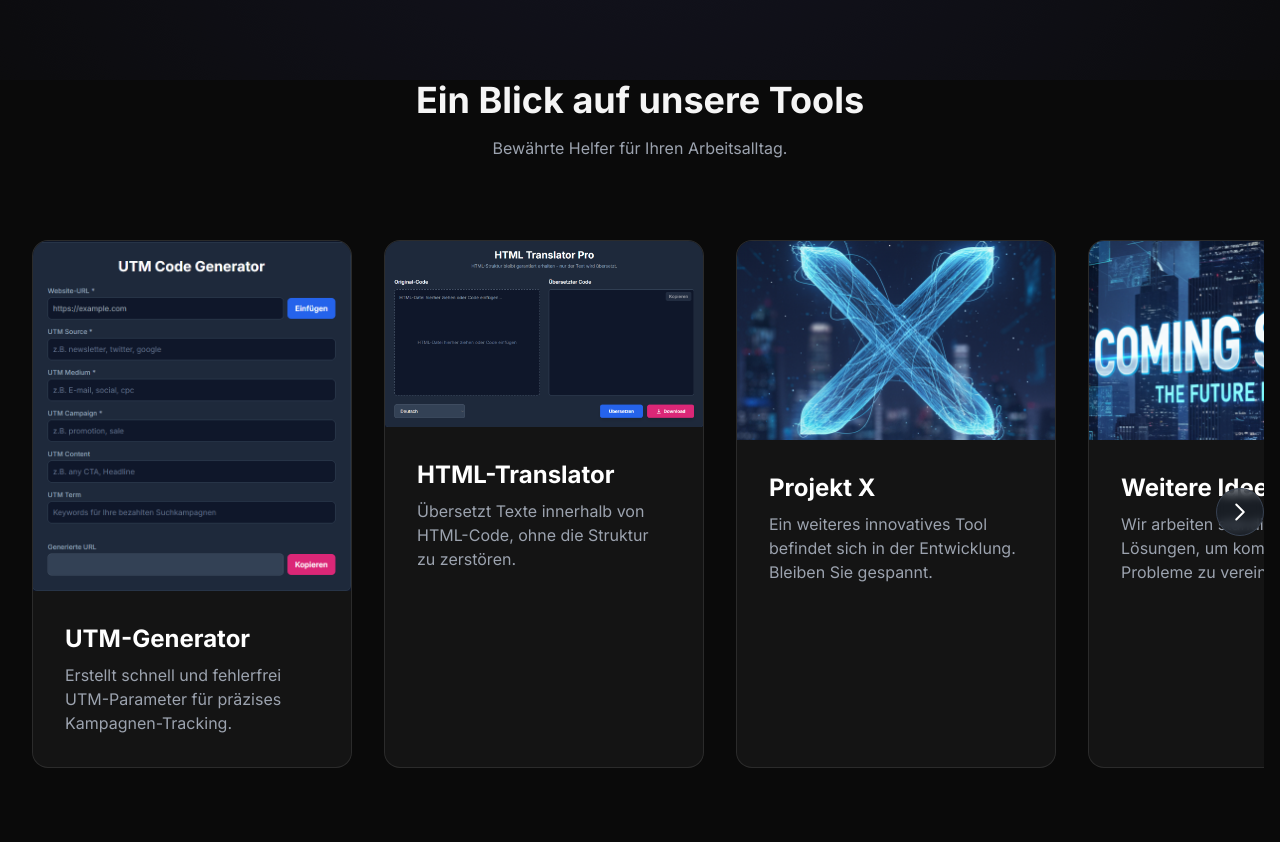
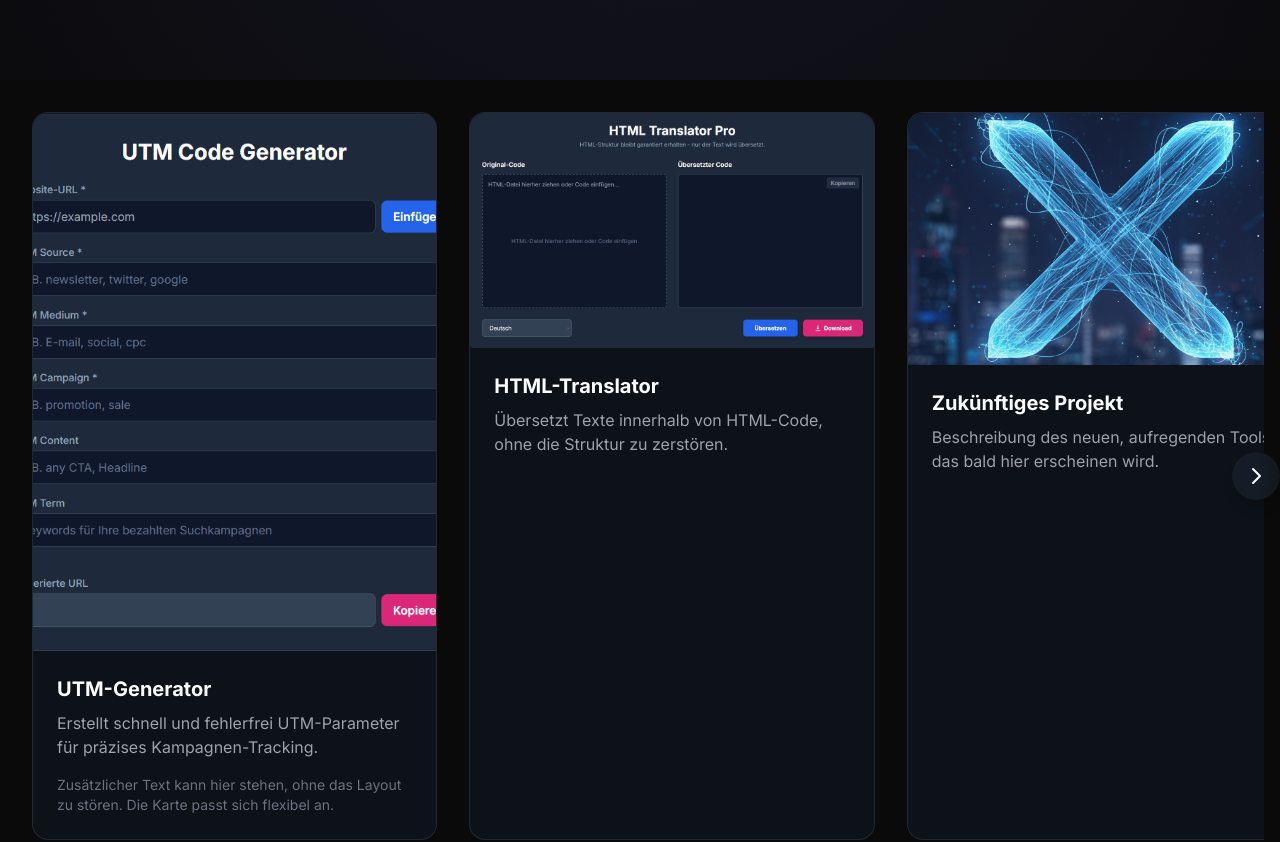
Before and after one commit to Aykolino511/aykolino.github.io, a plain HTML site: page index.html in a window 1280 px wide. Shown: the part 720-1562 px from the top of the page. Drawn offline with nearby package versions, Linux system fonts and the light colour scheme.

Commit message:
Update index.html

```diff
--- a/index.html
+++ b/index.html
@@ -210,72 +210,126 @@
             </div>
         </header>
 
-        <!-- Featured Apps Section -->
-        <section id="featured-apps" class="pb-24">
-            <h2 class="text-4xl font-bold text-center mb-4 fade-in-up">Ein Blick auf unsere Tools</h2>
-            <p class="text-center text-gray-400 mb-16 fade-in-up" style="transition-delay: 150ms;">Bewährte Helfer für Ihren Arbeitsalltag.</p>
+      <style>
+    /* Versteckt die Scrollbar im Slider-Container */
+    .slider-container {
+        scrollbar-width: none; /* Für Firefox */
+    }
+    .slider-container::-webkit-scrollbar {
+        display: none; /* Für Chrome, Safari, and Opera */
+    }
+    /* Hover-Effekt für die Karten */
+    .slider-card {
+        transition: transform 0.3s ease-in-out, box-shadow 0.3s ease-in-out;
+    }
+    .slider-card:hover {
+        transform: translateY(-8px);
+        box-shadow: 0 10px 30px rgba(0, 0, 0, 0.5);
+    }
+</style>
 
-            <div class="relative">
-                <div id="apps-container" class="flex overflow-x-auto snap-x snap-mandatory space-x-8 pt-4 pb-8 scrollbar-hide -mx-4 px-4">
+<div id="slider-component-wrapper" class="relative max-w-7xl mx-auto">
+    <div class="absolute inset-y-0 left-0 z-10 flex items-center -ml-4 md:-ml-8">
+        <button id="scroll-left" class="bg-gray-800/50 hover:bg-gray-700/80 transition-all text-white rounded-full w-12 h-12 flex items-center justify-center shadow-lg backdrop-blur-sm">
+            <svg xmlns="http://www.w3.org/2000/svg" class="h-6 w-6" fill="none" viewBox="0 0 24 24" stroke="currentColor"><path stroke-linecap="round" stroke-linejoin="round" stroke-width="2" d="M15 19l-7-7 7-7" /></svg>
+        </button>
+    </div>
+    <div class="absolute inset-y-0 right-0 z-10 flex items-center -mr-4 md:-mr-8">
+         <button id="scroll-right" class="bg-gray-800/50 hover:bg-gray-700/80 transition-all text-white rounded-full w-12 h-12 flex items-center justify-center shadow-lg backdrop-blur-sm">
+            <svg xmlns="http://www.w3.org/2000/svg" class="h-6 w-6" fill="none" viewBox="0 0 24 24" stroke="currentColor"><path stroke-linecap="round" stroke-linejoin="round" stroke-width="2" d="M9 5l7 7-7 7" /></svg>
+        </button>
+    </div>
 
-                    <!-- App Card 1 -->
-                    <a href="https://utm-generator.aykolino.de" class="block snap-center flex-shrink-0 w-80 fade-in-up" style="transition-delay: 200ms;">
-                        <div class="app-card rounded-2xl h-full">
-                            <!-- BILD-PLATZHALTER (HOCHKANT): Ersetze diesen <div> Block durch deinen <img> Tag.
-                                 - IDEALE GRÖSSE: 640px breit x 1024px hoch
-                                 - SEITENVERHÄLTNIS: 10:16
-                                 - BEISPIEL: <img src="pfad/zum/bild.jpg" alt="UTM-Generator Vorschau" class="w-full h-full object-cover"> -->
-                            <img src="Bild_2025-10-08_103949329.png" alt="UTM-Generator Vorschau" class="w-full">
-                            <div class="p-8">
-                                <h3 class="text-2xl font-bold text-white mb-2">UTM-Generator</h3>
-                                <p class="text-gray-400">Erstellt schnell und fehlerfrei UTM-Parameter für präzises Kampagnen-Tracking.</p>
+    <div id="slider-container" class="slider-container flex overflow-x-auto snap-x snap-mandatory scroll-smooth py-8 -mx-4 px-4 gap-8">
+
+        <a href="https://utm-generator.aykolino.de" class="snap-center block flex-shrink-0 w-full sm:w-1/2 lg:w-1/3">
+            <div class="slider-card bg-gray-900/50 border border-gray-700/50 rounded-2xl overflow-hidden h-full flex flex-col">
+                <div class="aspect-[3/4] bg-gradient-to-br from-blue-500/20 to-violet-500/20 flex items-center justify-center">
+                    <img src="Bild_2025-10-08_103949329.png" alt="UTM-Generator Vorschau" class="w-full h-full object-cover">
+                </div>
+                <div class="p-6 flex-grow flex flex-col">
+                    <h3 class="text-xl font-bold text-white mb-2">UTM-Generator</h3>
+                    <p class="text-gray-400 text-base mb-4 flex-grow">Erstellt schnell und fehlerfrei UTM-Parameter für präzises Kampagnen-Tracking.</p>
+                    <p class="text-sm text-gray-500">Zusätzlicher Text kann hier stehen, ohne das Layout zu stören. Die Karte passt sich flexibel an.</p>
                 </div>
             </div>
         </a>
 
-                    <!-- App Card 2 -->
-                    <a href="https://html-translator.aykolino.de" class="block snap-center flex-shrink-0 w-80 fade-in-up" style="transition-delay: 300ms;">
-                         <div class="app-card rounded-2xl h-full">
-                            <!-- BILD-PLATZHALTER (QUERFORMAT): Ersetze diesen <div> Block durch deinen <img> Tag.
-                                 - IDEALE GRÖSSE: 640px breit x 400px hoch
-                                 - SEITENVERHÄLTNIS: 16:10
-                                 - BEISPIEL: <img src="pfad/zum/bild.jpg" alt="HTML-Translator Vorschau" class="w-full h-full object-cover"> -->
-                            <img src="Bild_2025-10-08_103517085.png" alt="Projekt HTML-Übersetzer Vorschau">
-                            <div class="p-8">
-                                <h3 class="text-2xl font-bold text-white mb-2">HTML-Translator</h3>
-                                <p class="text-gray-400">Übersetzt Texte innerhalb von HTML-Code, ohne die Struktur zu zerstören.</p>
+        <a href="https://html-translator.aykolino.de" class="snap-center block flex-shrink-0 w-full sm:w-1/2 lg:w-1/3">
+            <div class="slider-card bg-gray-900/50 border border-gray-700/50 rounded-2xl overflow-hidden h-full flex flex-col">
+                <div class="aspect-video bg-gradient-to-br from-pink-500/20 to-purple-500/20 flex items-center justify-center">
+                    <img src="Bild_2025-10-08_103517085.png" alt="Projekt HTML-Übersetzer Vorschau" class="w-full h-full object-cover">
+                </div>
+                <div class="p-6 flex-grow flex flex-col">
+                    <h3 class="text-xl font-bold text-white mb-2">HTML-Translator</h3>
+                    <p class="text-gray-400 text-base flex-grow">Übersetzt Texte innerhalb von HTML-Code, ohne die Struktur zu zerstören.</p>
                 </div>
             </div>
         </a>
 
-                    <!-- App Card 3 (Placeholder) -->
-                    <a href="https://aykolino.de" class="block snap-center flex-shrink-0 w-80 fade-in-up" style="transition-delay: 400ms;">
-                         <div class="app-card rounded-2xl h-full">
-                            <!-- BILD-PLATZHALTER (QUERFORMAT): Ersetze diesen <div> Block durch deinen <img> Tag.
-                                 - IDEALE GRÖSSE: 640px breit x 400px hoch
-                                 - SEITENVERHÄLTNIS: 16:10
-                                 - BEISPIEL: <img src="pfad/zum/bild.jpg" alt="Projekt X Vorschau" class="w-full h-full object-cover"> -->
-                            <img src="Gemini_Generated_Image_36l9ey36l9ey36l9 (2).png" alt="Projekt X Vorschau">
-                            <div class="p-8">
-                                <h3 class="text-2xl font-bold text-white mb-2">Projekt X</h3>
-                                <p class="text-gray-400">Ein weiteres innovatives Tool befindet sich in der Entwicklung. Bleiben Sie gespannt.</p>
+        <a href="https://aykolino.de" class="snap-center block flex-shrink-0 w-full sm:w-1/2 lg:w-1/3">
+            <div class="slider-card bg-gray-900/50 border border-gray-700/50 rounded-2xl overflow-hidden h-full flex flex-col">
+               <div class="aspect-video bg-gradient-to-br from-teal-500/20 to-cyan-500/20 flex items-center justify-center">
+                    <img src="Gemini_Generated_Image_36l9ey36l9ey36l9 (2).png" alt="Projekt X Vorschau" class="w-full h-full object-cover">
+                </div>
+                <div class="p-6 flex-grow flex flex-col">
+                    <h3 class="text-xl font-bold text-white mb-2">Zukünftiges Projekt</h3>
+                    <p class="text-gray-400 text-base flex-grow">Beschreibung des neuen, aufregenden Tools, das bald hier erscheinen wird.</p>
                 </div>
             </div>
         </a>
 
-                    <!-- App Card 4 (Placeholder) -->
-                    <a href="https://aykolino.de" class="block snap-center flex-shrink-0 w-80 fade-in-up" style="transition-delay: 500ms;">
-                         <div class="app-card rounded-2xl h-full">
-                            <!-- BILD-PLATZHALTER (QUERFORMAT): Ersetze diesen <div> Block durch deinen <img> Tag.
-                                 - IDEALE GRÖSSE: 640px breit x 400px hoch
-                                 - SEITENVERHÄLTNIS: 16:10
-                                 - BEISPIEL: <img src="pfad/zum/bild.jpg" alt="Weitere Ideen Vorschau" class="w-full h-full object-cover"> -->
-                            <img src="Gemini_Generated_Image_pbe85qpbe85qpbe8 (1) (1).png" alt="Weitere Ideen Vorschau">
-                            <div class="p-8">
-                                <h3 class="text-2xl font-bold text-white mb-2">Weitere Ideen</h3>
-                                <p class="text-gray-400">Wir arbeiten ständig an neuen Lösungen, um komplexe Probleme zu vereinfachen.
+        <a href="https://aykolino.de" class="snap-center block flex-shrink-0 w-full sm:w-1/2 lg:w-1/3">
+            <div class="slider-card bg-gray-900/50 border border-gray-700/50 rounded-2xl overflow-hidden h-full flex flex-col">
+               <div class="aspect-video bg-gradient-to-br from-orange-500/20 to-amber-500/20 flex items-center justify-center">
+                    <img src="Gemini_Generated_Image_pbe85qpbe85qpbe8 (1) (1).png" alt="Weitere Ideen Vorschau" class="w-full h-full object-cover">
+                </div>
+                <div class="p-6 flex-grow flex flex-col">
+                    <h3 class="text-xl font-bold text-white mb-2">Eine weitere Idee</h3>
+                    <p class="text-gray-400 text-base flex-grow">Hier wird ein weiteres innovatives Werkzeug vorgestellt, das deinen Workflow verbessert.</p>
                 </div>
             </div>
+        </a>
+
+    </div>
+</div>
+
+<script>
+    document.addEventListener('DOMContentLoaded', () => {
+        const sliderWrapper = document.getElementById('slider-component-wrapper');
+        if (sliderWrapper && !sliderWrapper.dataset.initialized) {
+            const slider = sliderWrapper.querySelector('#slider-container');
+            const scrollLeftBtn = sliderWrapper.querySelector('#scroll-left');
+            const scrollRightBtn = sliderWrapper.querySelector('#scroll-right');
+
+            const updateButtons = () => {
+                if (!slider) return;
+                const maxScrollLeft = slider.scrollWidth - slider.clientWidth;
+
+                // Buttons ausblenden/anzeigen
+                scrollLeftBtn.style.display = slider.scrollLeft > 1 ? 'flex' : 'none';
+                scrollRightBtn.style.display = slider.scrollLeft < maxScrollLeft - 1 ? 'flex' : 'none';
+            };
+
+            const scrollSlider = (direction) => {
+                const card = slider.querySelector('a');
+                if (card) {
+                    const scrollAmount = card.offsetWidth + parseInt(getComputedStyle(slider).gap);
+                    slider.scrollBy({ left: direction * scrollAmount, behavior: 'smooth' });
+                }
+            };
+
+            scrollLeftBtn.addEventListener('click', () => scrollSlider(-1));
+            scrollRightBtn.addEventListener('click', () => scrollSlider(1));
+            slider.addEventListener('scroll', updateButtons, { passive: true });
+
+            setTimeout(updateButtons, 100);
+            window.addEventListener('resize', updateButtons);
+
+            sliderWrapper.dataset.initialized = 'true';
+        }
+    });
+</script>
                     </a>
                 </div>
 
```
Lines whose indentation alone changed are shown as unchanged.
